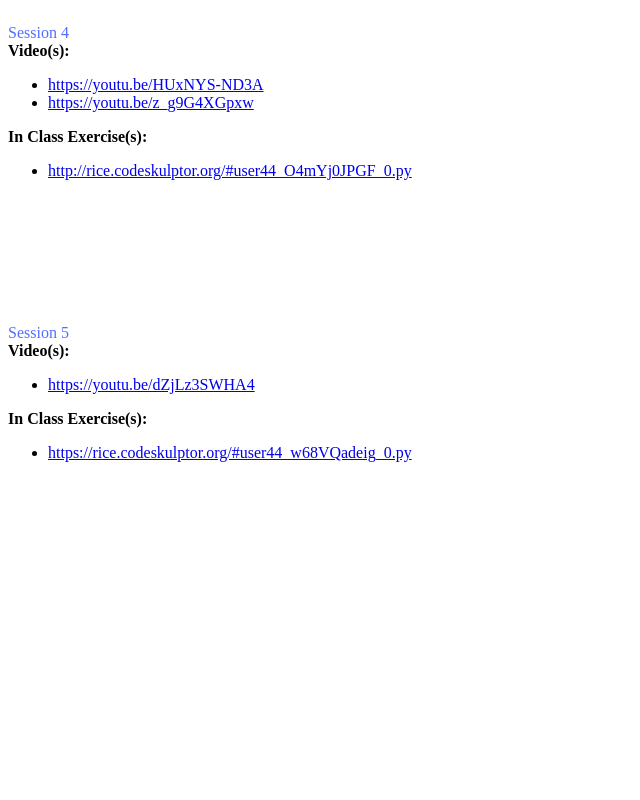
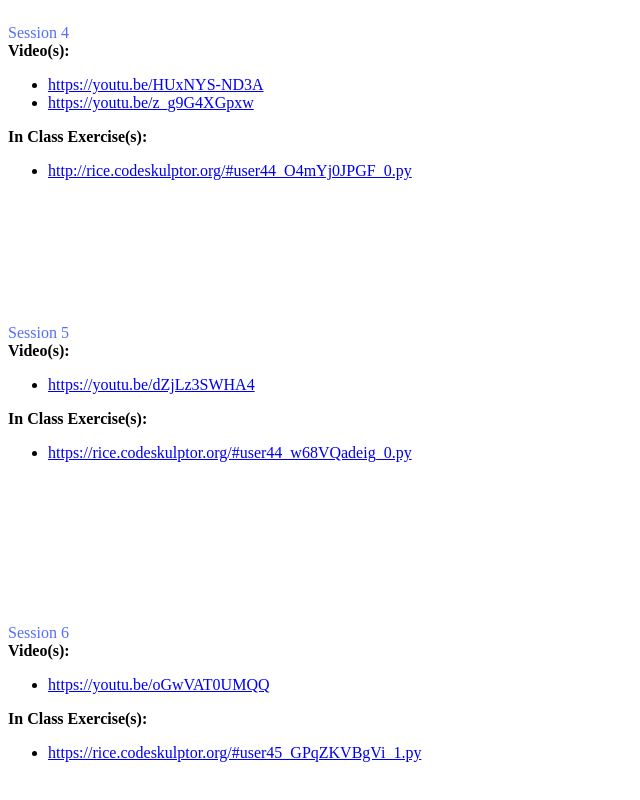
Before and after one commit to ebadgio/stack-hack-web, a React app: page /materials in a window 1280 px wide. Shown: the part 1044-1844 px from the top of the page, without its empty margins (0-640 px from the left). Before the commit the page ends 1676 px from the top, so only its background shows below. Built offline with nearby package versions, Linux system fonts and the light colour scheme; the HTML template or start-up script is replaced by a standard one.

Commit message:
add recursive material

```diff
--- a/client/src/main/components/Materials.js
+++ b/client/src/main/components/Materials.js
@@ -34,6 +34,9 @@ const Materials = ({}) => {
             <MaterialItem session={"Session 5"}
                           videos={["https://youtu.be/dZjLz3SWHA4"]}
                           exercises={["https://rice.codeskulptor.org/#user44_w68VQadeig_0.py"]}/>
+            <MaterialItem session={"Session 6"}
+                          videos={["https://youtu.be/oGwVAT0UMQQ"]}
+                          exercises={["https://rice.codeskulptor.org/#user45_GPqZKVBgVi_1.py"]}/>
         </div>
 
     </div>);
```
Also changed, not shown: 1 other file (tests, documents, lock files or other folders).
